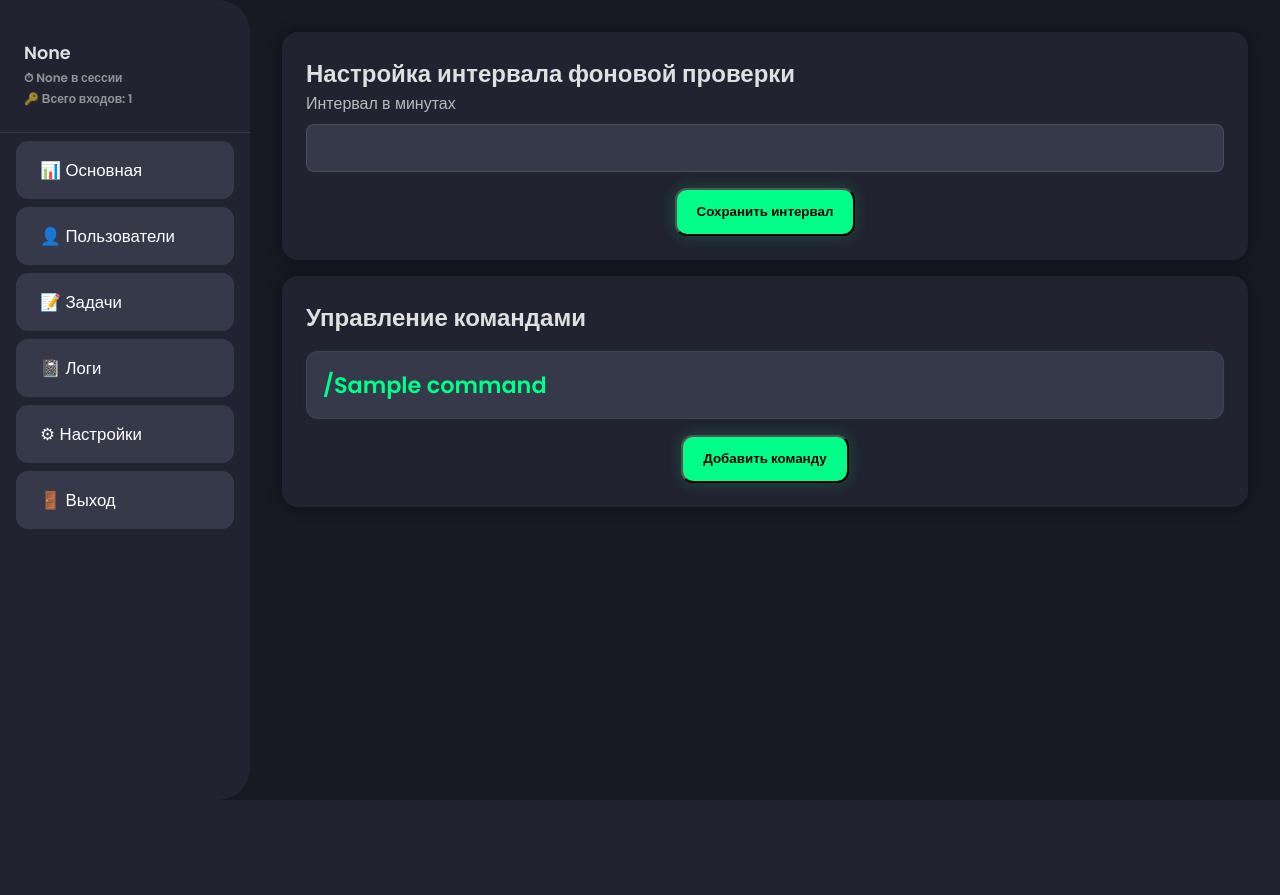
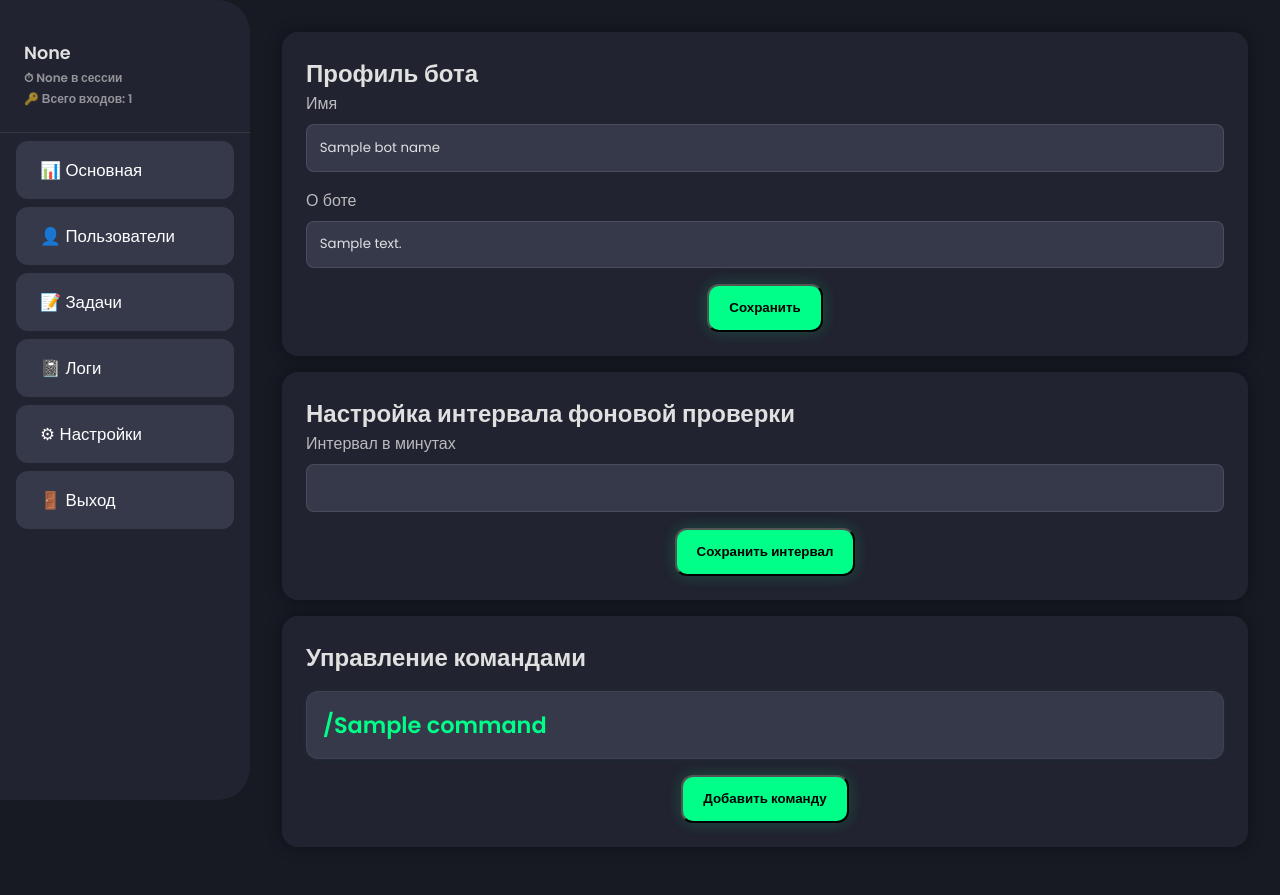
Before and after one commit to GodzzilaS/MtuciTaskParser, a Flask app: template webapp/templates/settings.html in a window 1280 px wide. Before the commit the page ends 800 px from the top, so only its background shows below. Run offline with Flask 3, Linux system fonts and the light colour scheme; the template is opened without the code that fills it: most values are stand-ins (such as "Sample title", 1, 10 or a date in 2020); a database or web service that is not in the repository returns one stand-in record (values such as "Sample title"); parts of the project's set-up code (start-up, migrations or seed data) failed here and were passed over.

Commit message:
feat: Возможность редактировать профиль бота с сайта

```diff
--- a/main.py
+++ b/main.py
@@ -101,7 +101,7 @@ def main():
 
     # 2. Настраиваем и запускаем Telegram‑бота
     keyboard = ReplyKeyboardMarkup(
-        [["/login", "/get_tasks"]],
+        [["/login", "/get_tasks", "/get_timetable"]],
         resize_keyboard=True
     )
 
--- a/webapp/templates/settings.html
+++ b/webapp/templates/settings.html
@@ -1,6 +1,23 @@
 {% extends "base.html" %}
 {% block title %}Настройки{% endblock %}
 {% block content %}
+<div class="card">
+  <h2 class="card-title">Профиль бота</h2>
+  <form method="post" action="{{ url_for('settings.update_bot_profile') }}">
+    <div class="input-group">
+      <label for="bot_name">Имя</label>
+      <input type="text" id="bot_name" name="bot_name" value="{{ bot_name }}" required>
+    </div>
+    <div class="input-group">
+      <label for="bot_about">О боте</label>
+      <input type="text" id="bot_about" name="bot_about" value="{{ bot_about }}" maxlength="120" required>
+    </div>
+    <div class="button-submit-panel">
+      <button type="submit" class="btn-toggle">Сохранить</button>
+    </div>
+  </form>
+</div>
+
 <div class="card">
   <h2 class="card-title">Настройка интервала фоновой проверки</h2>
   <form method="post" action="{{ url_for('settings.edit_interval') }}">
```
Also changed, not shown: TODO.md (+1 -0 lines), webapp/routes/settings_routes.py (+38 -2 lines).
